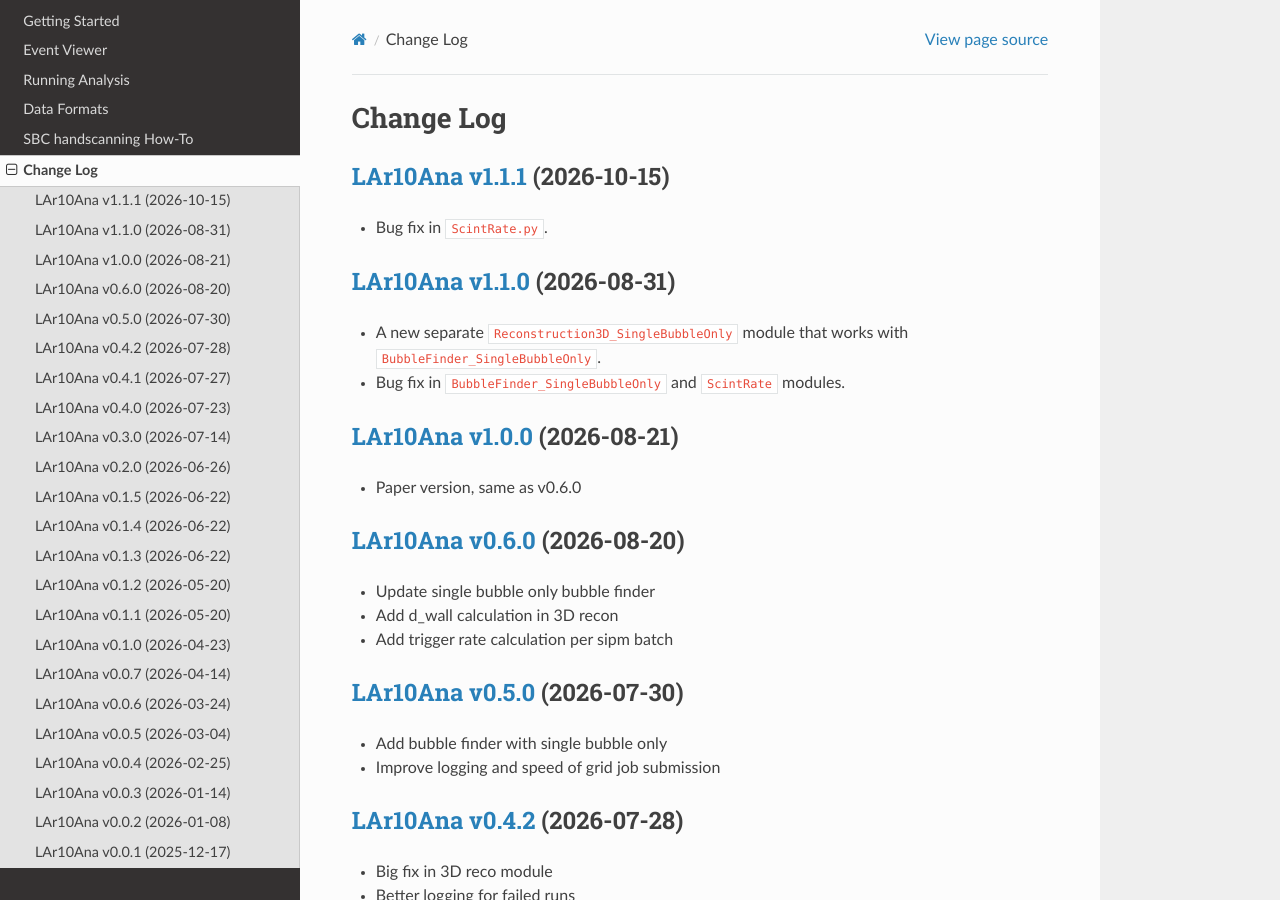
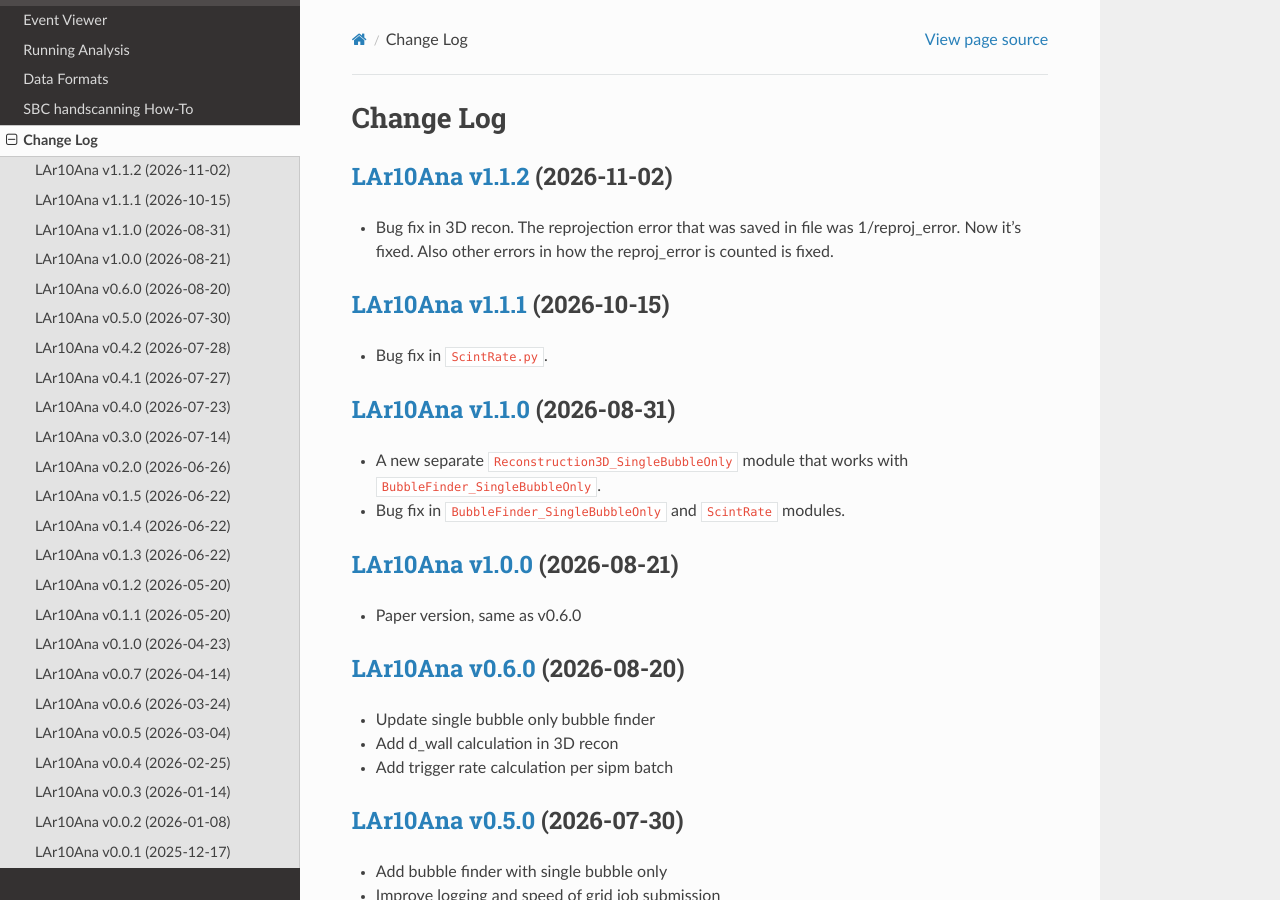
Before and after one commit to SBC-Collaboration/LAr10Ana, a Sphinx documentation site: the page built from docs/changelog.md, in a window 1280 px wide and 900 px high. Built offline with Sphinx 7.4.7 and the Read the Docs theme 3.1.0, drawn with Linux system fonts in a browser that asks for light colours.

Commit message:
Prepare for v1.1.2

```diff
--- a/docs/changelog.md
+++ b/docs/changelog.md
@@ -1,4 +1,7 @@
 # Change Log
+
+## [LAr10Ana v1.1.2](https://github.com/SBC-Collaboration/LAr10Ana/releases/tag/v1.1.2) (2026-11-02)
+- Bug fix in 3D recon. The reprojection error that was saved in file was 1/reproj_error. Now it's fixed. Also other errors in how the reproj_error is counted is fixed.
 
 ## [LAr10Ana v1.1.1](https://github.com/SBC-Collaboration/LAr10Ana/releases/tag/v1.1.1) (2026-10-15)
 - Bug fix in `ScintRate.py`.
--- a/docs/conf.py
+++ b/docs/conf.py
@@ -7,7 +7,7 @@ project = 'SBC LAr10Ana'
 copyright = '2024-2026 SBC Collaboration'
 author = 'SBC Collaboration'
 
-release = '1.1.1'
+release = '1.1.2'
 version = '.'.join(release.split('.')[:2])  # only keep X.Y part of the version
 
 # -- General configuration
```
